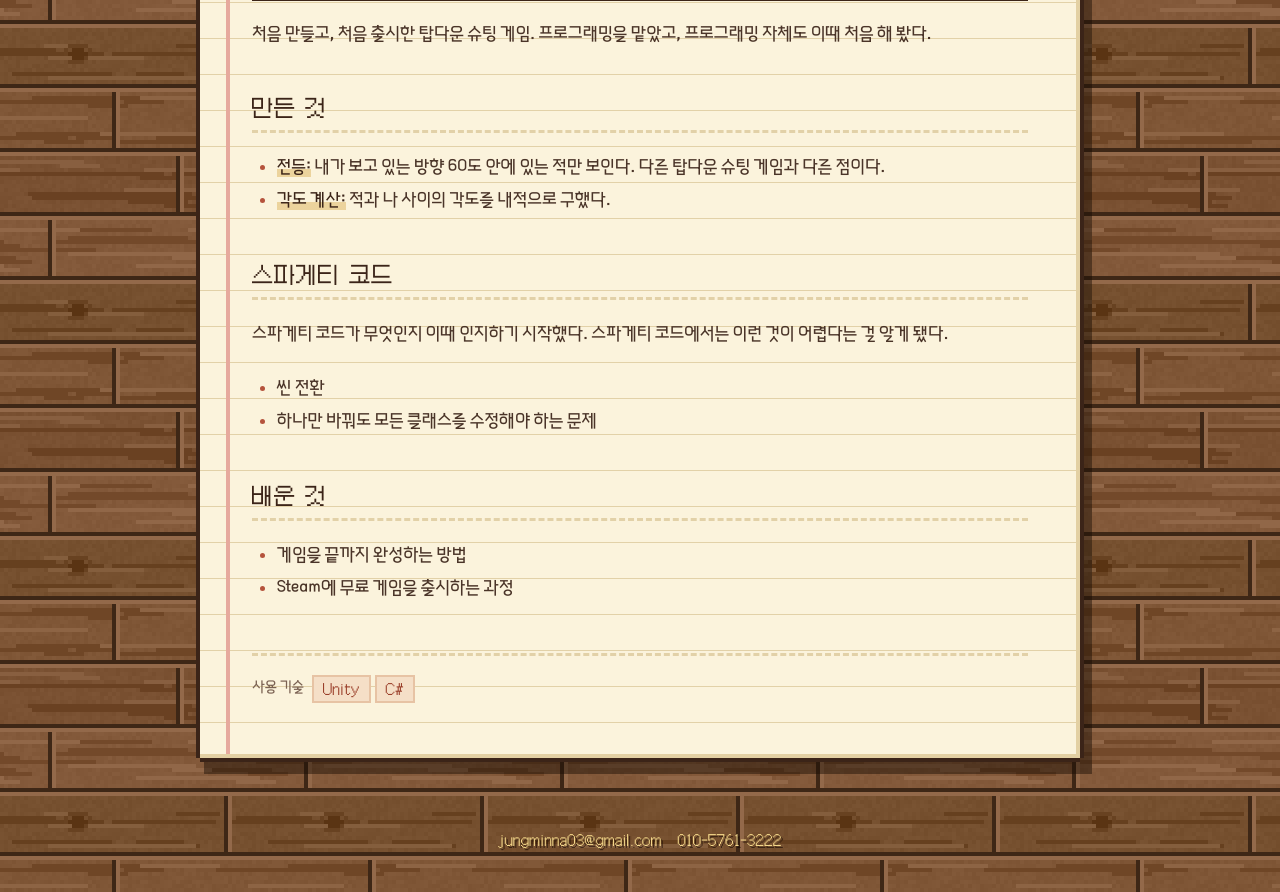
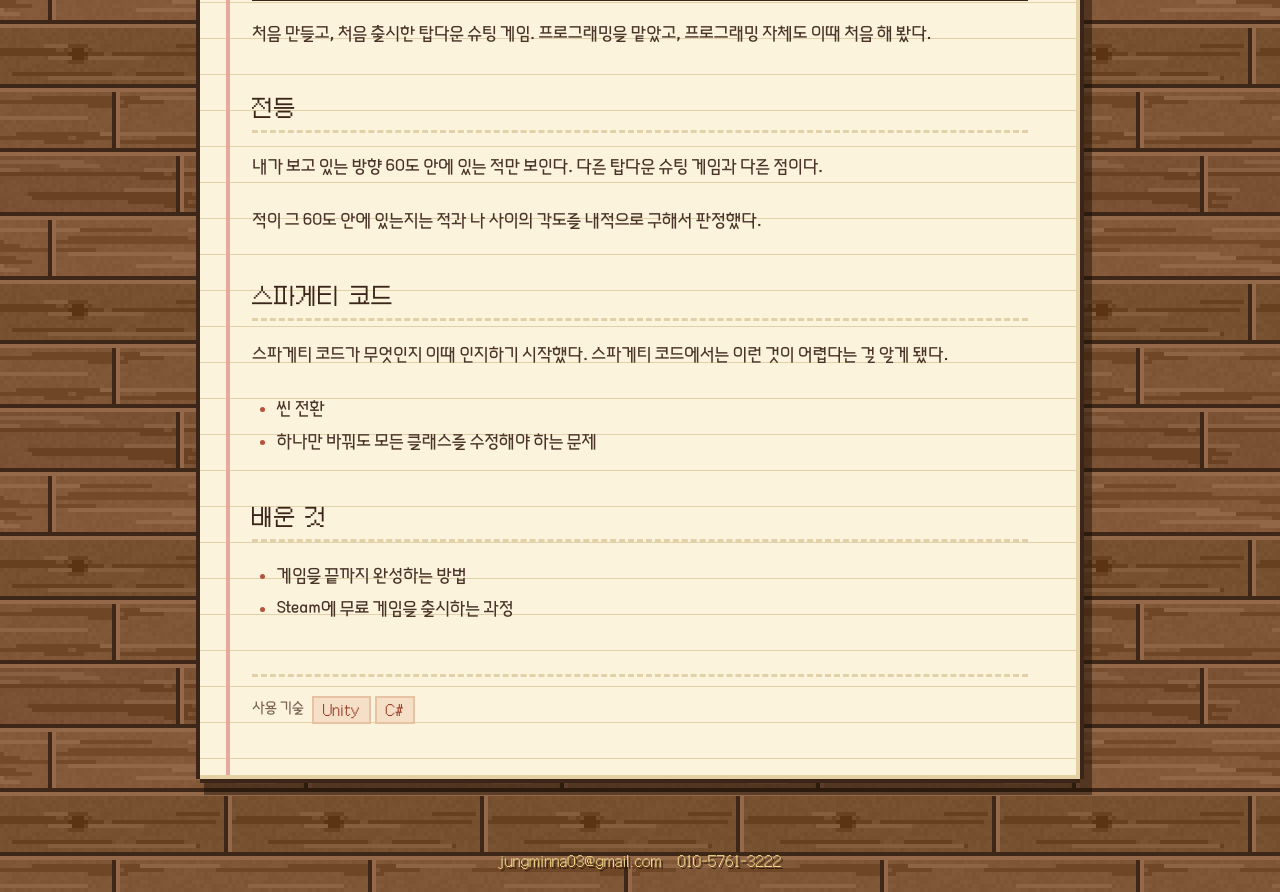
Before and after one commit to jungminna03/jungminna03.github.io, an Astro site: page /diary/2026-11-24-exterminator in a window 1280 px wide. Shown: the part 872-1764 px from the top of the page. Built offline with nearby package versions, Linux system fonts and the light colour scheme; Astro itself is replaced by a stand-in of ours.

Commit message:
기술 일기: Exterminator — 전등의 60도 판정을 내적으로 구한 각도로 했다는 점 반영
Co-Authored-By: Claude Fable 5.2 <noreply@anthropic.com>

```diff
--- a/src/content/diary/2026-11-24-exterminator.md
+++ b/src/content/diary/2026-11-24-exterminator.md
@@ -16,10 +16,11 @@ links:
 
 처음 만들고, 처음 출시한 탑다운 슈팅 게임. 프로그래밍을 맡았고, 프로그래밍 자체도 이때 처음 해 봤다.
 
-## 만든 것
+## 전등
 
-- **전등:** 내가 보고 있는 방향 60도 안에 있는 적만 보인다. 다른 탑다운 슈팅 게임과 다른 점이다.
-- **각도 계산:** 적과 나 사이의 각도를 내적으로 구했다.
+내가 보고 있는 방향 60도 안에 있는 적만 보인다. 다른 탑다운 슈팅 게임과 다른 점이다.
+
+적이 그 60도 안에 있는지는 적과 나 사이의 각도를 내적으로 구해서 판정했다.
 
 ## 스파게티 코드
 
```
